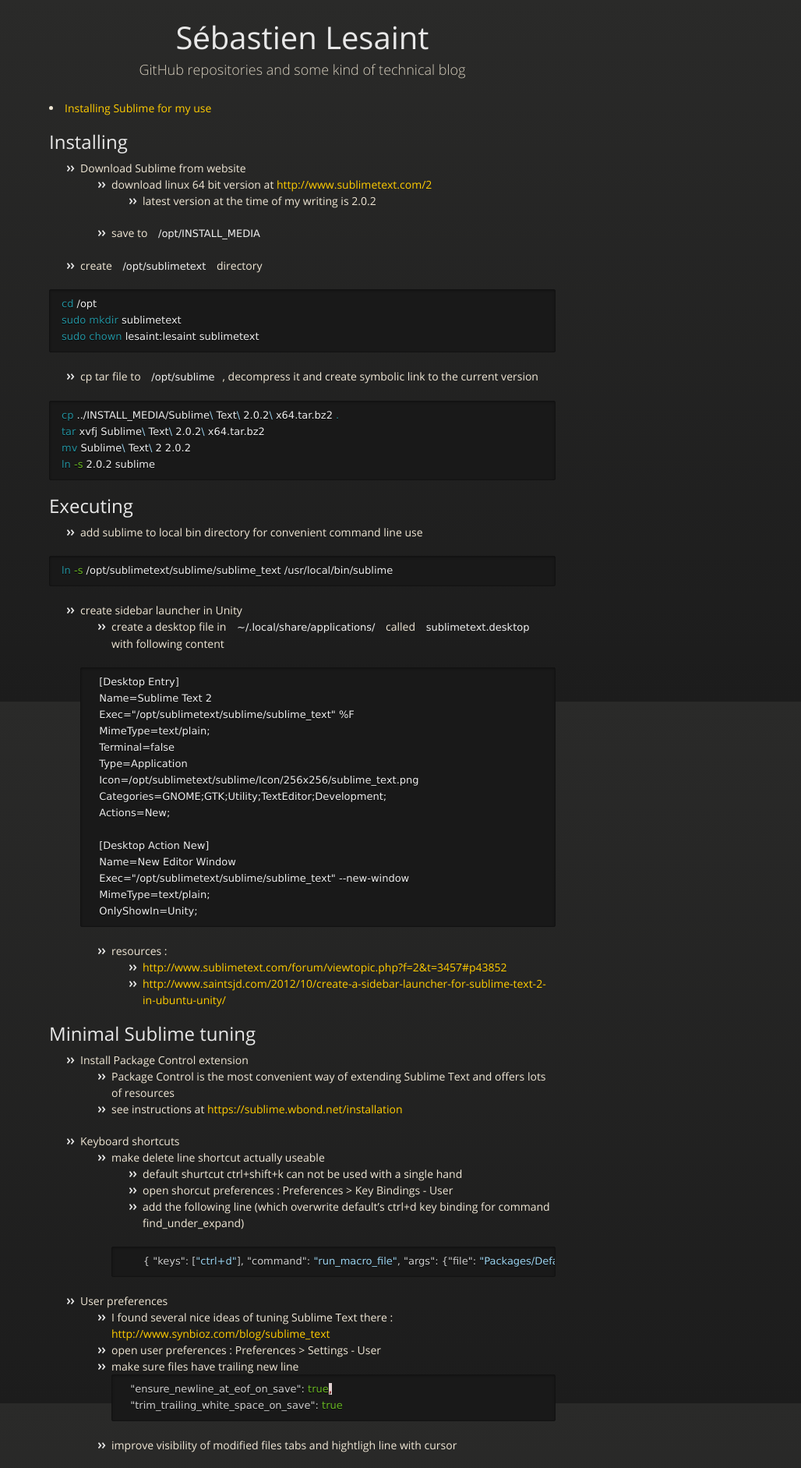
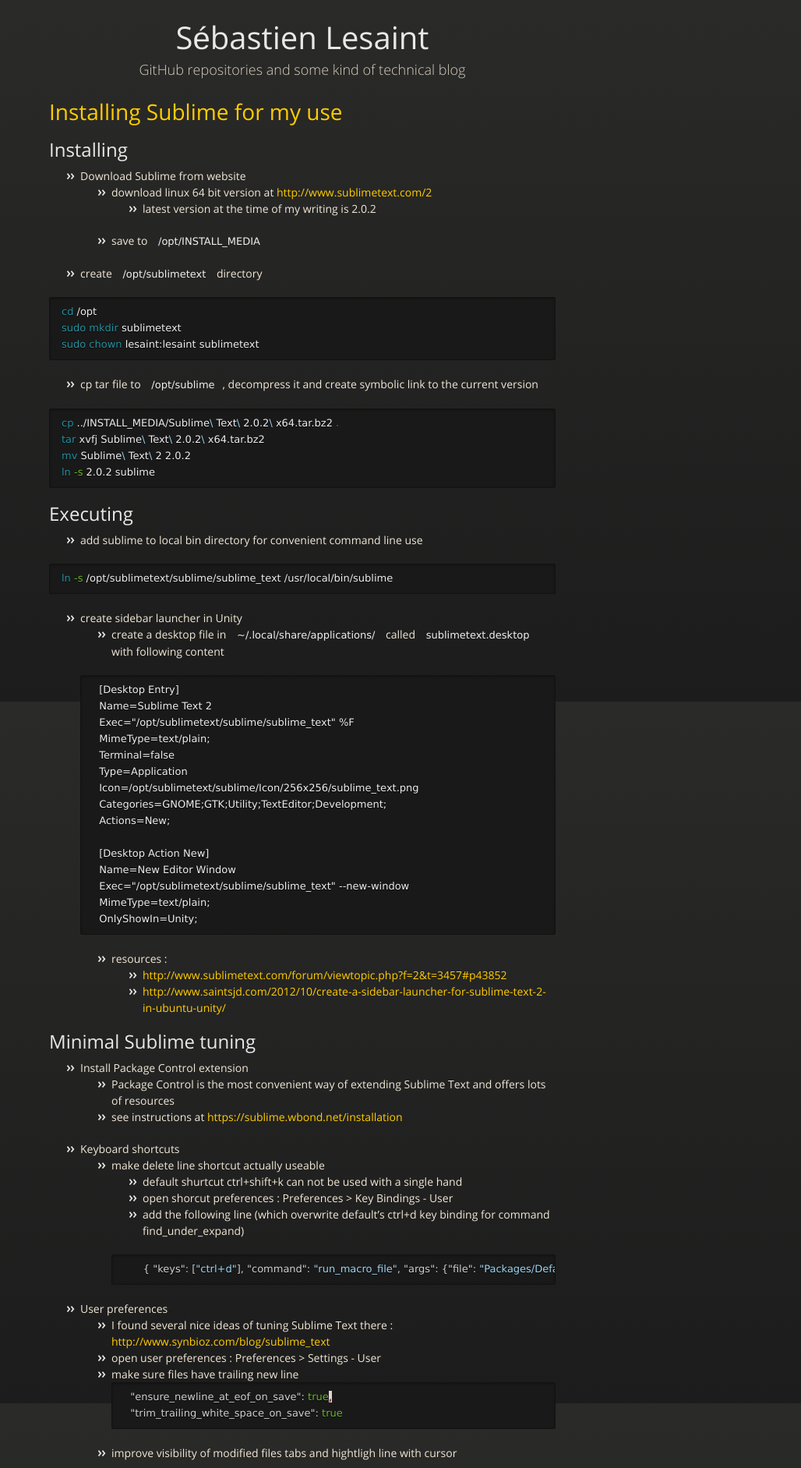
Before and after one commit to lesaint/lesaint.github.io, a Jekyll site: the page built from index.html, in a window 1280 px wide. Shown: the top 1883 px of the page at 78% size, without its empty margins (252-1280 px from the left). Built offline with Jekyll 4.4.1, drawn with Linux system fonts in a browser that asks for light colours; nearby versions of some CDN libraries; Markdown is read by kramdown in place of the engine named in the settings.

Commit message:
index.html : remove use of h1 for post titles + use <hr/> to separate posts

```diff
--- a/index.html
+++ b/index.html
@@ -2,8 +2,9 @@
 layout: default
 ---
 {% for post in site.posts %}
-  <li>
-    <a href="{{ post.url }}">{{ post.title }}</a>
+  <div>
+    <h1><a href="{{ post.url }}">{{ post.title }}</a></h1>
     <p>{{ post.content }}</p>
-  </li>
+	<hr/>
+  </div>
 {% endfor %}
```
